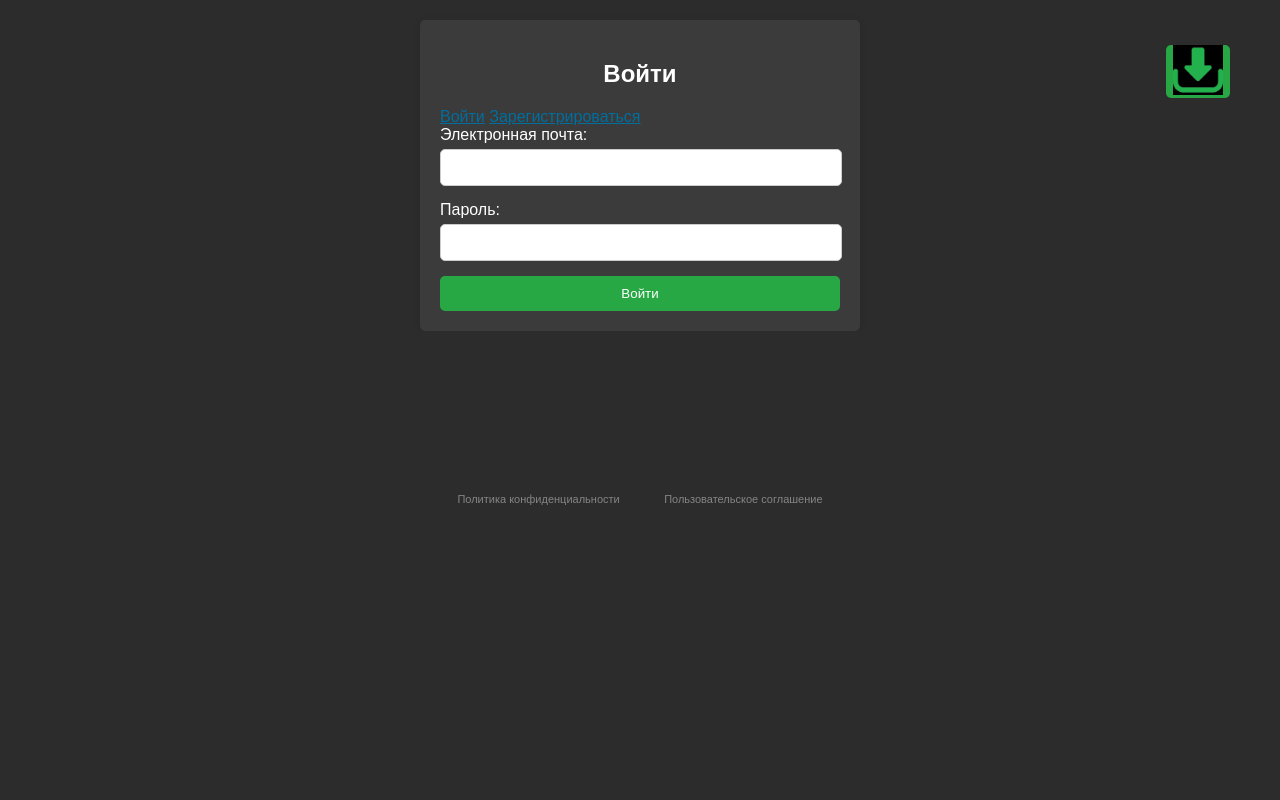
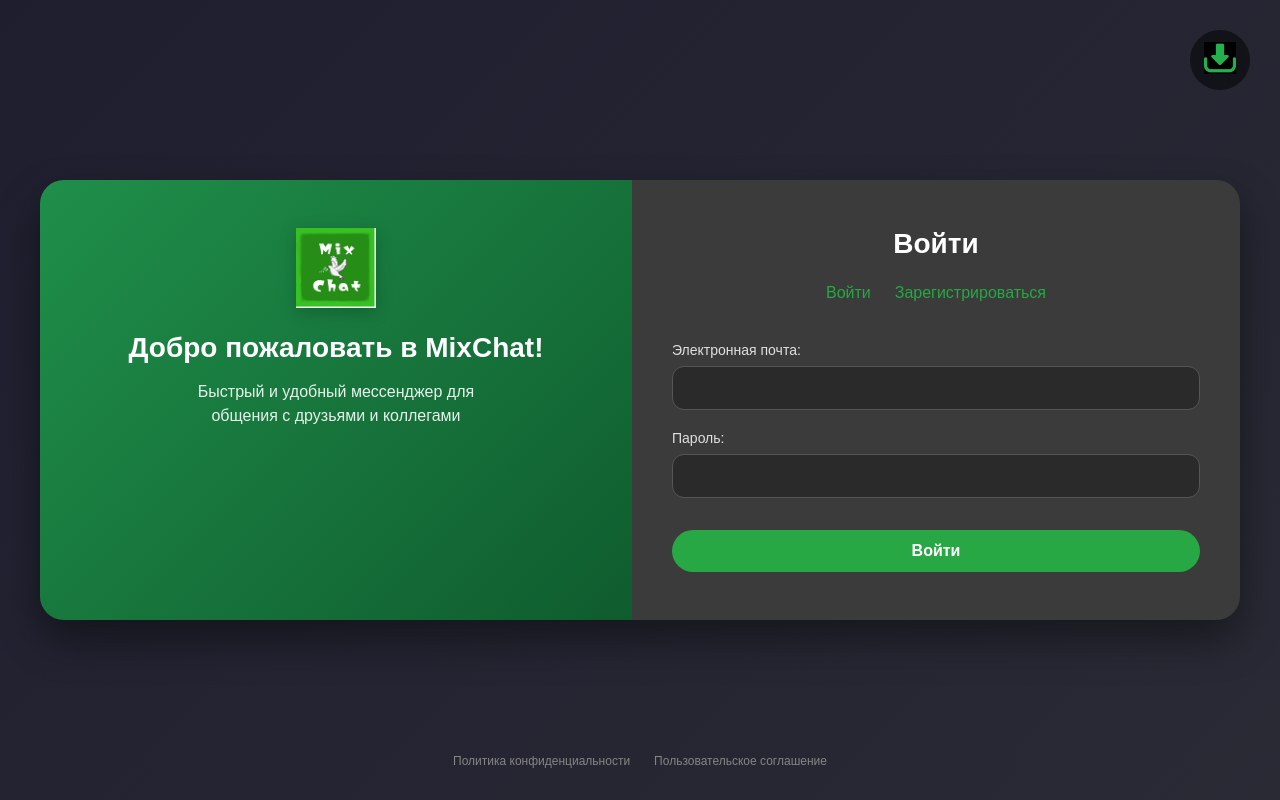
Before and after one commit to Mik-23/browser, a Django app: page /auth_in_chat in a window 1280 px wide. Run offline with Django 5.2, Linux system fonts and the light colour scheme.

Commit message:
Update account.html

```diff
--- a/mixchat/main/templates/main/account.html
+++ b/mixchat/main/templates/main/account.html
@@ -6,111 +6,269 @@
     <meta name="google-site-verification" content="vnjAp1AKyXtiq31oJzrNQ05cxWc7mYnkm1GgrygVYIg" />
     <meta name="yandex-verification" content="8b55df76bf69b889" />
     <title>Вход и Регистрация в MixChat</title>
-    <meta name=”description” content="MixChat - это современный мессенджер, обеспечивающий быстрый и безопасный обмен сообщениями с друзьями и коллегами." />
-    <meta name=”keywords” content="мессенджер, messenger, общение, communication" />
+    <meta name="description" content="MixChat - это современный мессенджер, обеспечивающий быстрый и безопасный обмен сообщениями с друзьями и коллегами." />
+    <meta name="keywords" content="мессенджер, messenger, общение, communication" />
     <meta charset="UTF-8">
     <meta name="viewport" content="width=device-width, initial-scale=1.0">
     {% load static %}
     <link rel="icon" href="{% static 'main/png/favicon.ico' %}">
     <style>
+        * {
+            margin: 0;
+            padding: 0;
+            box-sizing: border-box;
+        }
+
         body {
-            font-family: Arial, sans-serif;
-            margin: 0;
+            font-family: 'Arial', sans-serif;
+            background: linear-gradient(135deg, #1e1e2f 0%, #2a2a35 100%);
+            min-height: 100vh;
+            display: flex;
+            align-items: center;
+            justify-content: center;
             padding: 20px;
-            background-color: #2c2c2c;
         }
+
+        /* Основной контейнер - две колонки */
+        .auth-wrapper {
+            max-width: 1200px;
+            width: 100%;
+            background: #2c2c2c;
+            border-radius: 24px;
+            overflow: hidden;
+            box-shadow: 0 20px 40px rgba(0, 0, 0, 0.4);
+            display: flex;
+            flex-wrap: wrap;
+        }
+
+        /* Левая панель с информацией о MixChat */
+        .mixchat {
+            flex: 1;
+            min-width: 280px;
+            background: linear-gradient(135deg, #1f8f4a 0%, #0f5c2e 100%);
+            padding: 48px 32px;
+            display: flex;
+            flex-direction: column;
+            align-items: center;
+            text-align: center;
+            color: white;
+        }
+
+        .mixchat img {
+            width: 80px;
+            height: 80px;
+            margin-bottom: 24px;
+            filter: drop-shadow(0 4px 8px rgba(0,0,0,0.2));
+        }
+
+        .mixchat h2 {
+            font-size: 28px;
+            margin-bottom: 16px;
+            font-weight: 600;
+        }
+
+        .mixchat h3 {
+            font-size: 16px;
+            font-weight: 400;
+            line-height: 1.5;
+            opacity: 0.9;
+            max-width: 280px;
+        }
+
+        /* Правая панель с формой */
         .container {
-            max-width: 400px;
-            margin: auto;
+            flex: 1;
+            min-width: 320px;
             background: #3b3b3b;
-            padding: 20px;
-            border-radius: 5px;
-            box-shadow: 0 2px 10px rgba(0, 0, 0, 0.1);
+            padding: 48px 40px;
+            display: flex;
+            flex-direction: column;
+            justify-content: center;
         }
-        h2 {
+
+        .container h2 {
             text-align: center;
-            color: #FFFFFF
+            color: #ffffff;
+            font-size: 28px;
+            margin-bottom: 24px;
         }
-        p {
-            font-size: 18px;
-            color: #ffffff;
-            margin-bottom: 30px;
+
+        .links {
+            display: flex;
+            justify-content: center;
+            gap: 24px;
+            margin-bottom: 32px;
         }
+
+        .links a {
+            color: #28a745;
+            text-decoration: none;
+            font-weight: 500;
+            padding-bottom: 6px;
+            border-bottom: 2px solid transparent;
+            transition: all 0.3s ease;
+        }
+
+        .links a:hover {
+            border-bottom-color: #28a745;
+            color: #34ce57;
+        }
+
         .form-group {
-            margin-bottom: 15px;
+            margin-bottom: 20px;
         }
+
         label {
             display: block;
-            margin-bottom: 5px;
-            color: #FFFFFF
+            margin-bottom: 8px;
+            color: #e0e0e0;
+            font-size: 14px;
+            font-weight: 500;
         }
+
         input[type="text"],
         input[type="email"],
         input[type="password"] {
-            width: 95%;
-            padding: 10px;
-            border-radius: 5px;
-            border: 1px solid #ccc;
+            width: 100%;
+            padding: 12px 16px;
+            border-radius: 12px;
+            border: 1px solid #555;
+            background: #2a2a2a;
+            color: #ffffff;
+            font-size: 16px;
+            transition: all 0.3s ease;
+        }
 
+        input[type="text"]:focus,
+        input[type="email"]:focus,
+        input[type="password"]:focus {
+            outline: none;
+            border-color: #28a745;
+            box-shadow: 0 0 0 3px rgba(40, 167, 69, 0.2);
         }
+
         .form-button {
             width: 100%;
-            padding: 10px;
+            padding: 12px;
             background-color: #28a745;
             color: white;
             border: none;
-            border-radius: 5px;
+            border-radius: 40px;
+            font-size: 16px;
+            font-weight: 600;
             cursor: pointer;
+            transition: all 0.3s ease;
+            margin-top: 12px;
         }
+
         .form-button:hover {
             background-color: #218838;
+            transform: translateY(-1px);
+            box-shadow: 0 4px 12px rgba(40, 167, 69, 0.3);
         }
 
-        .link-container a button{
-            float: right;
-            width: 5%;
+        .error-message {
+            color: #ff6b6b;
+            font-size: 13px;
+            margin-top: 8px;
             text-align: center;
-            margin: 0;
-            padding: 0;
-            margin-top: 15px;
-            font-size: 12px;
-        }
-        .error-message {
-          color: red;
-          font-weight: bold;
         }
 
-        .links a {
-            color: #006E9E;
+        /* Фиксированная кнопка настроек (как у тебя была) */
+        .settings-btn {
+            position: fixed;
+            top: 30px;
+            right: 30px;
+            background: rgba(0, 0, 0, 0.5);
+            border-radius: 50%;
+            width: 60px;
+            height: 60px;
+            display: flex;
+            align-items: center;
+            justify-content: center;
+            cursor: pointer;
+            transition: all 0.3s ease;
+            backdrop-filter: blur(4px);
+            border: none;
         }
 
-        .links a:hover {
-            color: #00A9F2;
+        .settings-btn:hover {
+            background: rgba(0, 0, 0, 0.7);
+            transform: rotate(45deg);
         }
+
+        .settings-btn img {
+            width: 32px;
+            height: 32px;
+        }
+
+        /* Нижние ссылки на документы */
         .down-buttons {
+            position: fixed;
+            bottom: 20px;
+            left: 0;
+            right: 0;
             text-align: center;
-            padding: 155px 20px;
-            background-color: #2c2c2c;
+            padding: 12px;
+            background: transparent;
+            display: flex;
+            justify-content: center;
+            gap: 24px;
         }
 
         .down-buttons button {
             background: transparent;
             border: none;
-            margin: 0 10px;
-            padding: 5px 10px;
             cursor: pointer;
         }
 
         .down-buttons a {
             color: #858585;
             text-decoration: none;
-            font-size: 11px;
+            font-size: 12px;
             transition: opacity 0.3s ease;
         }
 
         .down-buttons a:hover {
             opacity: 0.8;
             text-decoration: underline;
+            color: #aaa;
+        }
+
+        /* Адаптивность для мобильных */
+        @media (max-width: 768px) {
+            .auth-wrapper {
+                flex-direction: column;
+            }
+
+            .mixchat {
+                padding: 32px 20px;
+            }
+
+            .mixchat h2 {
+                font-size: 24px;
+            }
+
+            .container {
+                padding: 32px 24px;
+            }
+
+            .settings-btn {
+                top: 20px;
+                right: 20px;
+                width: 48px;
+                height: 48px;
+            }
+
+            .settings-btn img {
+                width: 24px;
+                height: 24px;
+            }
+
+            .down-buttons {
+                gap: 16px;
+                bottom: 12px;
+            }
         }
     </style>
     <script type="text/javascript">
@@ -127,13 +285,22 @@
 </head>
 <body>
 
+<div class="auth-wrapper">
+    <!-- Левая панель: информация о MixChat -->
+    <div class="mixchat">
+        <img src="{% static 'main/png/favicon.ico' %}" alt="MixChat Logo">
+        <h2>Добро пожаловать в MixChat!</h2>
+        <h3>Быстрый и удобный мессенджер для общения с друзьями и коллегами</h3>
+    </div>
+
+    <!-- Правая панель: форма входа -->
     <div class="container">
         <h2>Войти</h2>
         <div class="links">
             <a href="{% url 'auth_in_chat' %}">Войти</a>
             <a href="{% url 'register_in_chat' %}">Зарегистрироваться</a>
         </div>
-    <form id="loginForm"> <!-- Добавлен id для формы -->
+        <form id="loginForm">
             <div class="form-group">
                 <label for="email">Электронная почта:</label>
                 <input type="email" id="email" name="email" required>
@@ -142,35 +309,34 @@
                 <label for="password">Пароль:</label>
                 <input type="password" id="password" name="password" required>
             </div>
-        <div id="errorMessage" class="error-message" style="font-size: 14px;"></div>
+            <div id="errorMessage" class="error-message"></div>
             <button class="form-button" type="submit">Войти</button>
         </form>
     </div>
+</div>
 
-<div class="link-container">
+<!-- Кнопка настроек -->
+<div class="settings-btn">
     <a href="">
-        <button class="form-button" type="submit" style="position: fixed; top: 30px; right: 50px;">
-            <img src="{% static 'main/png/load.png' %}" width="50">
-        </button>
+        <img src="{% static 'main/png/load.png' %}" width="50" alt="settings">
     </a>
 </div>
+
+<!-- Нижние ссылки -->
 <div class="down-buttons">
     <button><a href="{% url 'privacy_policy' %}">Политика конфиденциальности</a></button>
     <button><a href="{% url 'agreement' %}">Пользовательское соглашение</a></button>
 </div>
 
 <script src="{% static 'main/js/redirect_url.js' %}"></script>
-
 <script>
-// Обработчик события для формы входа
     document.getElementById('loginForm').addEventListener('submit', (event) => {
-    event.preventDefault(); // Предотвращаем стандартное поведение формы
-    const email = document.getElementById('email').value; // Получаем значение phone
-    const password = document.getElementById('password').value; // Получаем значение пароля
-    loginUser(email, password); // Вызов функции входа
+        event.preventDefault();
+        const email = document.getElementById('email').value;
+        const password = document.getElementById('password').value;
+        loginUser(email, password);
     });
 </script>
 
 </body>
-
 </html>
```
Lines whose indentation alone changed are shown as unchanged.
